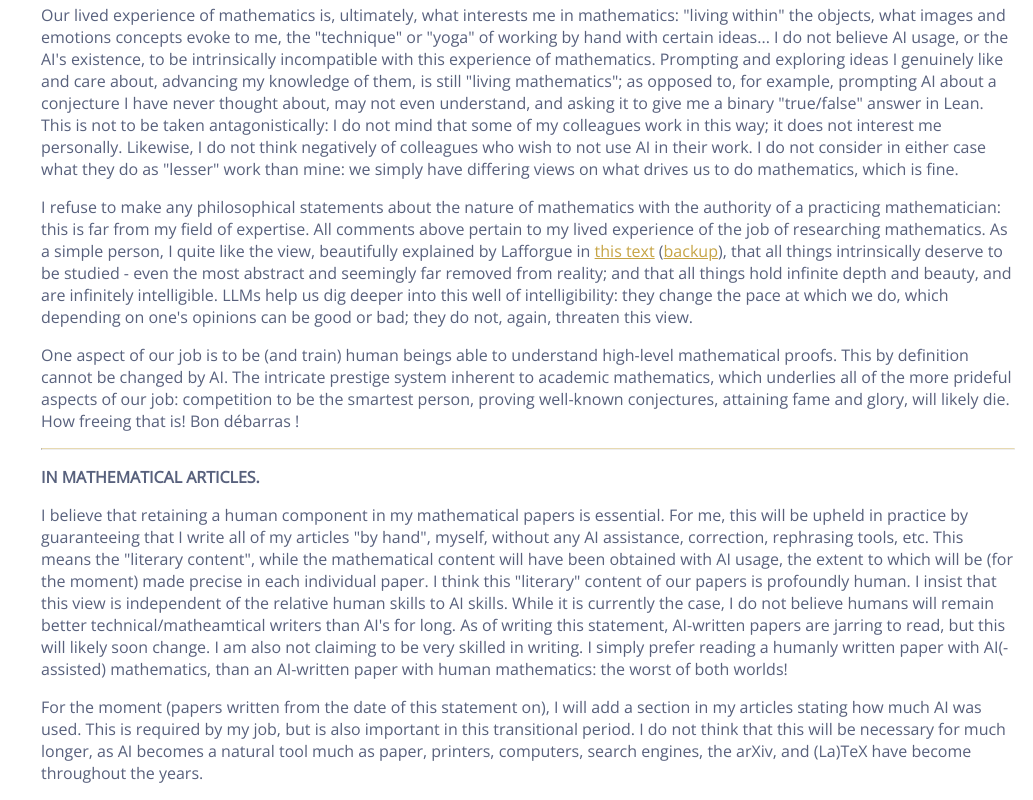
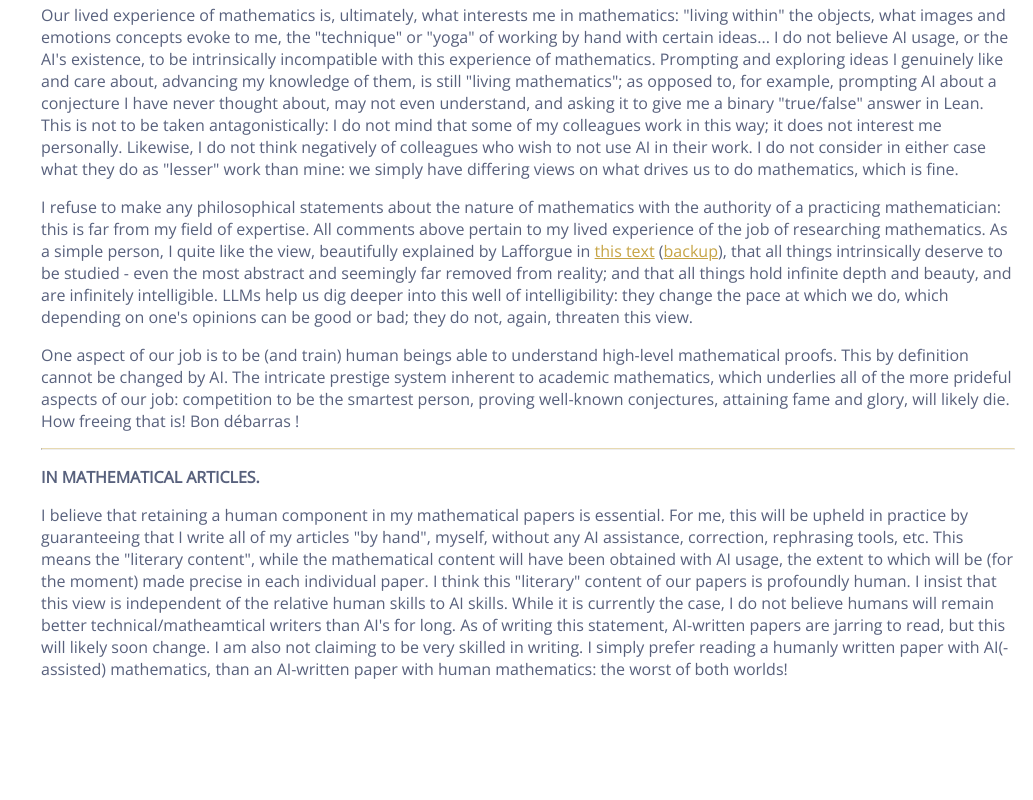
Before and after one commit to rebouletremimath/rebouletremimath.github.io, a plain HTML site: page ai.html in a window 1280 px wide. Shown: the part 494-1294 px from the top of the page, without its empty margins (247-1280 px from the left). After the commit the page ends 1190 px from the top, so only its background shows below. Drawn offline with nearby package versions, Linux system fonts and the light colour scheme.

Commit message:
Update ai.html

```diff
--- a/ai.html
+++ b/ai.html
@@ -81,10 +81,6 @@
       I believe that retaining a human component in my mathematical papers is essential. For me, this will be upheld in practice by guaranteeing that I write all of my articles "by hand", myself, without any AI assistance, correction, rephrasing tools, etc. This means the "literary content", while the mathematical content will have been obtained with AI usage, the extent to which will be (for the moment) made precise in each individual paper. I think this "literary" content of our papers is profoundly human. I insist that this view is independent of the relative human skills to AI skills. While it is currently the case, I do not believe humans will remain better technical/matheamtical writers than AI's for long. As of writing this statement, AI-written papers are jarring to read, but this will likely soon change.  I am also not claiming to be very skilled in writing. I simply prefer reading a humanly written paper with AI(-assisted) mathematics, than an AI-written paper with human mathematics: the worst of both worlds!
     </p>
 
-    <p>
-      For the moment (papers written from the date of this statement on), I will add a section in my articles stating how much AI was used. This is required by my job, but is also important in this transitional period. I do not think that this will be necessary for much longer, as AI becomes a natural tool much as paper, printers, computers, search engines, the arXiv, and (La)TeX have become throughout the years.
-    </p>
-
 </div>
 </div>
 </body>
```
